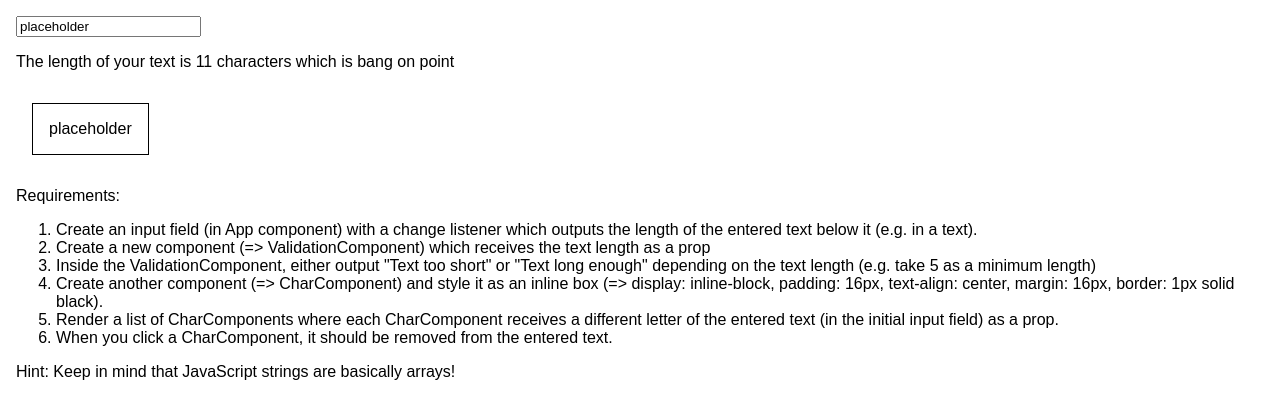
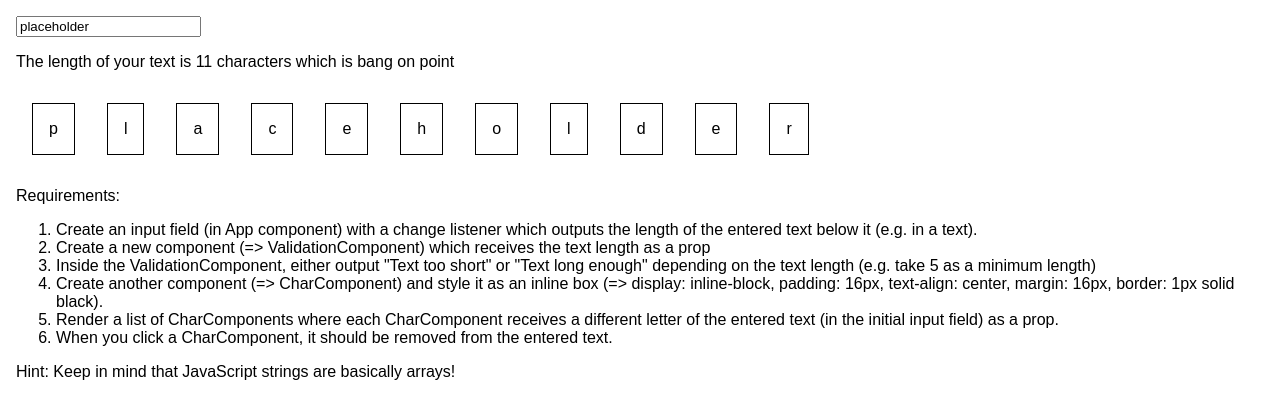
Before and after one commit to sophiewo/word-counter, a React (Create React App) app: page / in a window 1280 px wide. Shown: the top 418 px of the page. Built offline with nearby package versions, Linux system fonts and the light colour scheme.

Commit message:
Maps characters to appear in separate inline divs

```diff
--- a/src/CharComp/CharComp.js
+++ b/src/CharComp/CharComp.js
@@ -9,11 +9,13 @@ const charComponent = (prop) => {
     border: '1px solid black'
   }
 
-
+const array = prop.text.split('')
 
   return (
-    <div style={style}>
-      {prop.text}
+    <div >
+      {array.map((char) => (
+        <div style={style}> {char} </div>
+      ))}
     </div>
   )
 }
```
